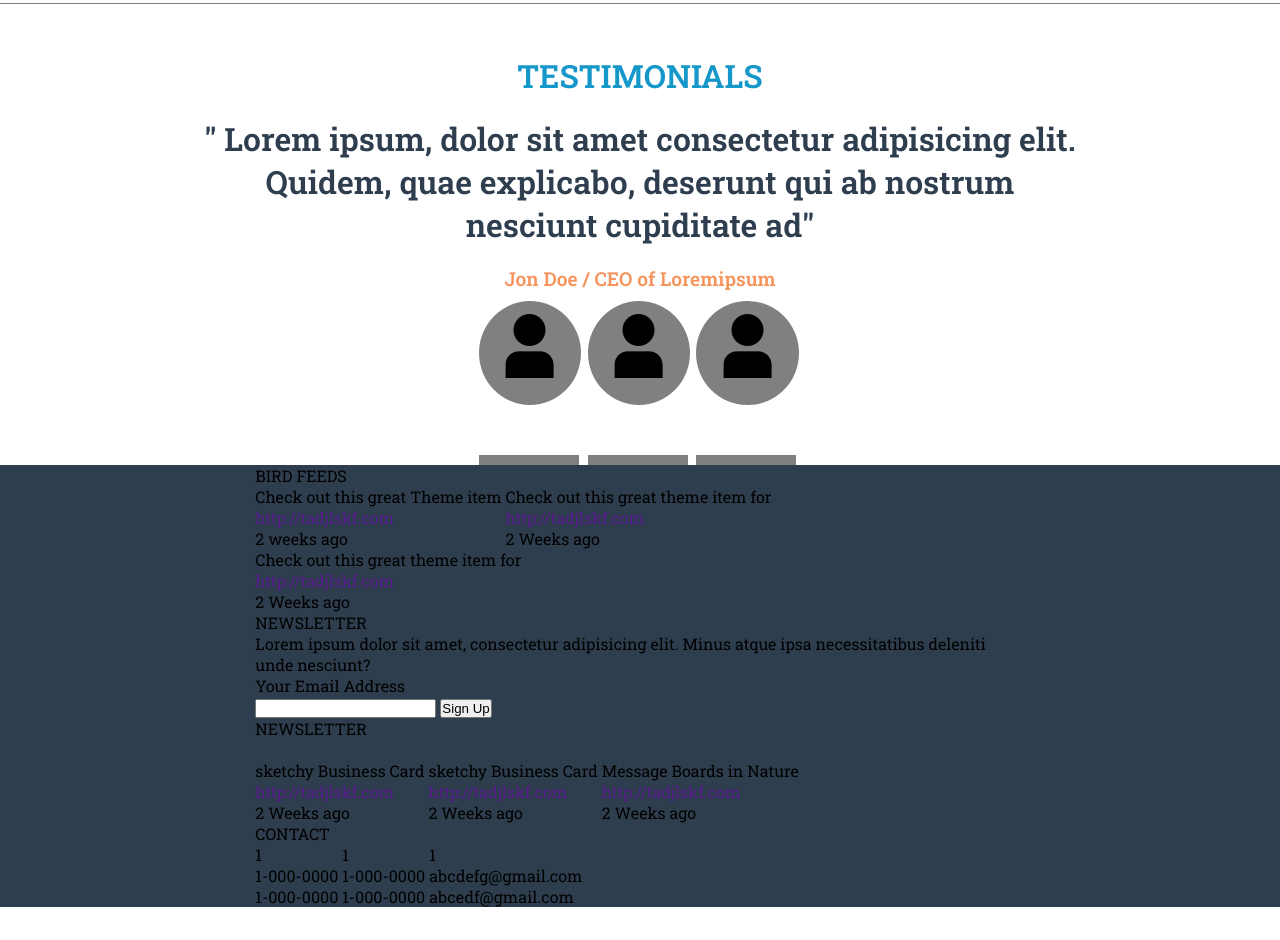
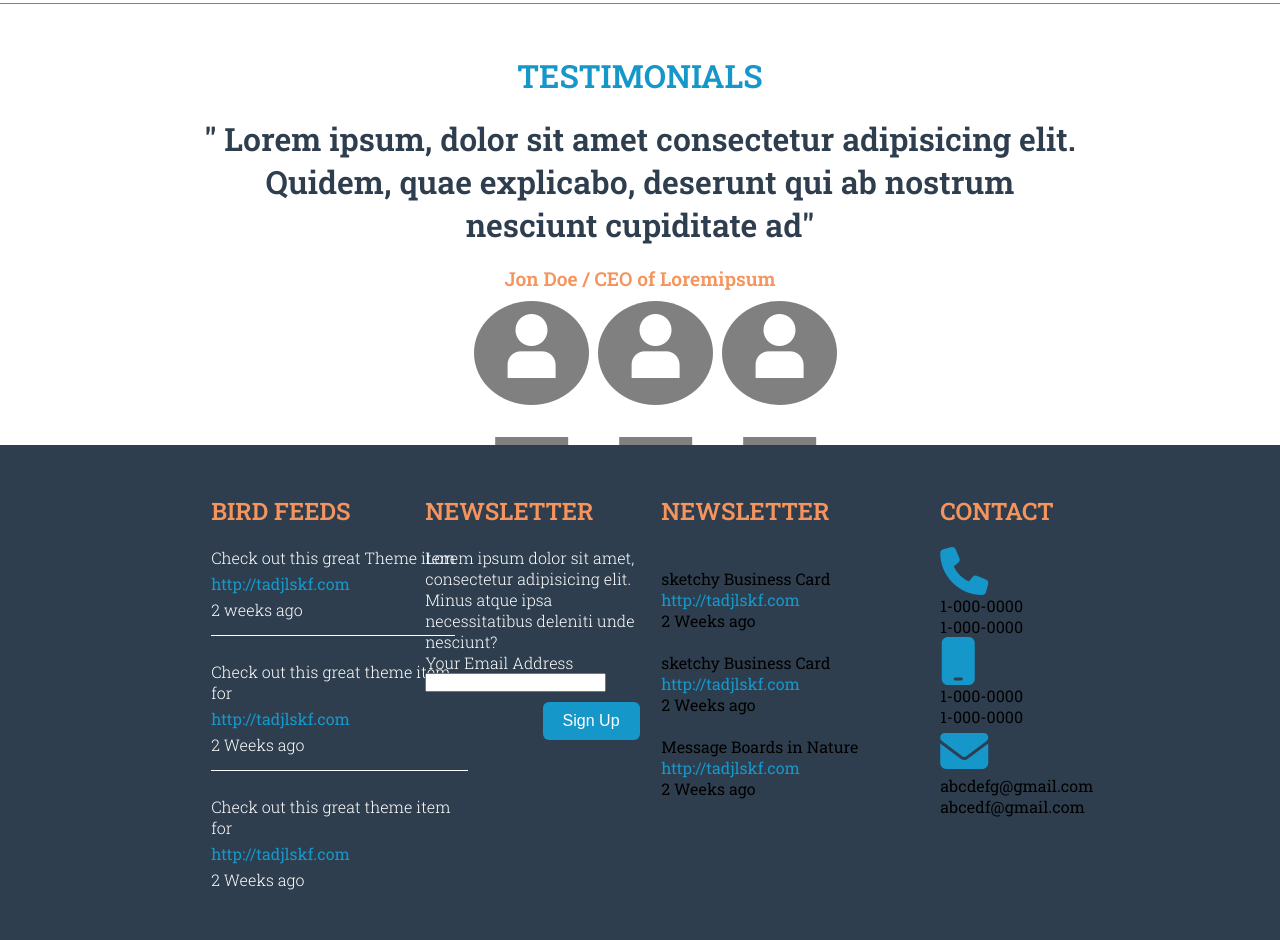
Before and after one commit to ShubhamARDENT/Portfolio, a plain HTML site: page index.html in a window 1280 px wide. Shown: the part 2733-3673 px from the top of the page. Before the commit the page ends 3640 px from the top, so only its background shows below. Drawn offline with nearby package versions, Linux system fonts and the light colour scheme; a script that the page names is missing.

Commit message:
Desktop version complete

```diff
--- a/assets/css/styles.css
+++ b/assets/css/styles.css
@@ -374,7 +374,6 @@ header .wrapper {
   padding: 95px 0%;
 }
 
-
 .service-description {
   text-align: center;
 }
@@ -394,7 +393,8 @@ header .wrapper {
 .portfolio_headings {
   display: flex;
   justify-content: space-between;
-
+  max-width: 100%;
+  width: 92%;
 }
 
 .portfolio_awesome {
@@ -416,11 +416,10 @@ header .wrapper {
   background-color: #2e3e4e;
 }
 
-
 .portfolio .wrapper {
   max-width: 100%;
   width: 77%;
-  padding: 50px 4% 50px 4%;
+  padding: 50px 2% 50px 7.3%;
 }
 
 .portfolio_list {
@@ -484,7 +483,6 @@ header .wrapper {
   flex-direction: row;
   align-items: center;
   justify-content: center;
-
 }
 
 .eye {
@@ -511,7 +509,6 @@ header .wrapper {
   /* Adjust text size */
   color: white;
   font-weight: 600;
-
 }
 
 .portfolio_card1:hover .camera {
@@ -538,7 +535,6 @@ header .wrapper {
   color: white;
   font-size: 0.9rem;
 }
-
 
 .our-services {
   display: flex;
@@ -609,15 +605,12 @@ header .wrapper {
 
 /* service icon end */
 
-
-
 .whatweoffer .wrapper {
   text-align: center;
   max-width: 100%;
   width: 77%;
   padding: 50px 4% 50px 4%;
 }
-
 
 .whatweoffer_list {
   display: flex;
@@ -649,8 +642,8 @@ header .wrapper {
 }
 
 .whatweoffer_element {
-  margin-top: 5px;
-  margin-left: 140px;
+  margin-top: 10px;
+  margin-left: 160px;
 }
 
 .more_works2 {
@@ -681,9 +674,8 @@ header .wrapper {
   text-align: center;
   max-width: 100%;
   width: 77%;
-  padding: 50px 4% 0px 4%;
+  padding: 50px 4% 50px 4%;
 }
-
 
 .testimonials_heading {
   color: #1697ca;
@@ -706,6 +698,7 @@ header .wrapper {
   font-weight: 600;
 }
 
+/* testimonial icon */
 i {
   font-weight: 900;
   font-size: 4rem;
@@ -714,53 +707,280 @@ i {
   padding: 10px 19%;
 }
 
-i:hover {
+.testimonial_list {
+  gap: 40px;
+  display: flex;
+  justify-content: center;
+}
+
+.testimonial_list li {
+  position: relative;
+  text-align: center;
+  cursor: pointer;
+  transition: all 0.3s ease;
+  margin-right: 20px;
+}
+
+/* Icon styles */
+.testimonial_list li i {
   font-weight: 900;
   font-size: 4rem;
-  background-color: #f5945c;
+  background-color: grey;
   border-radius: 50%;
-  padding: 10px 19%;
+  padding: 10px 40%;
+  color: white;
+  transition: background-color 0.3s ease, color 0.3s ease;
 }
 
+.testimonial_list li::after {
+  content: "";
+  position: absolute;
+  bottom: -50px;
+  left: 90%;
+  transform: translateX(-50%);
+  width: 115%;
+  height: 8px;
+  background-color: grey;
+  transition: background-color 0.3s ease;
+}
+
+.testimonial_list li::before {
+  content: "";
+  position: absolute;
+  bottom: -42px;
+  left: 90%;
+  transform: translateX(-50%);
+  width: 0;
+  height: 0;
+  border-left: 8px solid transparent;
+  border-right: 8px solid transparent;
+  border-bottom: 8px solid #f58561;
+  opacity: 0;
+  transition: opacity 0.3s ease;
+}
+
+.testimonial_list li:hover::before {
+  opacity: 1;
+}
+
+.testimonial_list li:hover i {
+  background-color: #f58561;
+  color: white;
+}
+
+.testimonial_list li:hover::after {
+  background-color: #f58561;
+}
+
+/* footer section starts */
 footer {
   background-color: #2e3e4e;
 }
 
-.testimonial_list li {
-  position: relative;
-  margin-right: 5px;
-  cursor: pointer;
-  transition: all 0.3s ease;
+footer .wrapper {
+  padding: 50px 5% 50px 5%;
+  display: flex;
+  justify-content: space-between;
+  max-width: 100%;
+  width: 77%;
+  column-gap: 20px;
 }
 
-
-.testimonial_list li:hover::after {
-  content: "";
-  /* Add a pseudo-element for the border */
-  display: block;
-  width: 100px;
-  /* Width of the border */
-  height: 10px;
-  /* Height of the border */
-  background-color: #f5945c;
-  /* Gradient border */
-  margin-top: 60px;
-  /* Space between the icon and the border */
+.footer_headings {
+  padding-bottom: 20px;
+  color: #f5945c;
+  font-size: 1.5rem;
+  font-weight: 600;
 }
 
-.testimonial_list li::after {
-  content: "";
-  /* Add a pseudo-element for the border */
-  display: block;
-  width: 100px;
-  /* Width of the border */
-  height: 10px;
-  /* Height of the border */
-  background-color: gray;
-  /* Gradient border */
-  margin-top: 60px;
-  /* Space between the icon and the border */
+.birdfeed {
+  display: flex;
+  flex-direction: column;
+  width: 30%;
 }
 
+.birdfeed_list p {
+  color: white;
+  font-weight: 300;
+}
 
-/* add triangle  */
+/* white line between list */
+.birdfeed_list li:nth-child(1),
+.birdfeed_list li:nth-child(2) {
+  border-bottom: 1px solid white;
+  margin-bottom: 5px;
+  padding-bottom: 15px;
+}
+
+footer .wrapper a:visited {
+  color: #1697ca;
+  padding-bottom: 5px;
+}
+
+.birdfeed_list p:nth-of-type(1) {
+  padding-bottom: 5px;
+}
+
+.birdfeed_list p:nth-of-type(2) {
+  padding-top: 5px;
+}
+
+.birdfeed_list li:nth-child(2) p:first-of-type,
+.birdfeed_list li:nth-child(3) p:first-of-type {
+  padding-top: 20px;
+}
+
+.newsletter {
+  display: flex;
+  flex-direction: column;
+  align-items: flex-start;
+  width: 25%;
+  margin-left: -65px;
+}
+
+.newsletter p {
+  color: white;
+  font-weight: 300;
+}
+
+.newsletter_desc {
+  padding-bottom: 20px;
+  border-bottom: 1px solid white;
+  margin-bottom: 5px;
+}
+
+.newsletter .email-heading {
+  color: #1697ca;
+  margin-bottom: 15px;
+  margin-top: 10px;
+}
+
+.newsletter .email {
+  margin-bottom: 10px;
+  padding: 10px;
+  width: 100%;
+  margin-bottom: 10px;
+}
+
+.newsletter button {
+  background-color: #1697ca;
+  border: none;
+  align-self: flex-end;
+  padding: 10px 20px;
+  cursor: pointer;
+  color: white;
+  border-radius: 6px;
+  font-size: 1rem;
+  margin-top: 10px;
+}
+
+.recentprojects {
+  display: flex;
+  flex-direction: column;
+  width: 30%;
+}
+
+.recentprojects_element {
+  display: flex;
+  column-gap: 20px;
+}
+
+.recentprojects_element2 {
+  color: white;
+  font-weight: 300;
+}
+
+.recentprojects_element2 p {
+  margin-bottom: 5px;
+}
+
+.recentprojects_element2 a {
+  margin-bottom: 5px;
+}
+.recentprojects_element img {
+  background-color: white;
+  width: 70px;
+  height: 70px;
+}
+
+.recentprojects_list li {
+  padding-bottom: 20px;
+}
+
+.recentprojects_list li:nth-child(1),
+.recentprojects_list li:nth-child(2) {
+  border-bottom: 1px solid white;
+  margin-bottom: 15px;
+  padding-bottom: 15px;
+}
+
+.contact {
+  width: 15%;
+}
+.contact_list {
+  display: flex;
+  flex-direction: column;
+  color: white;
+  font-weight: 300;
+}
+
+.phone_element1 {
+  display: flex;
+  justify-content: space-between;
+  margin-bottom: 40px;
+  font-size: 1.1rem;
+}
+
+.mobile_element {
+  display: flex;
+  justify-content: space-between;
+  margin-bottom: 40px;
+  font-size: 1.1rem;
+}
+
+.email_element {
+  display: flex;
+  justify-content: space-between;
+  font-size: 1.1rem;
+}
+
+.email_element2 {
+  margin-left: 20px;
+}
+
+/* contact icons */
+.phone::before {
+  content: "\f095";
+  font-family: "Font Awesome 5 Free";
+  font-weight: 900;
+  color: #1697ca;
+  font-size: 3rem;
+}
+
+.phone span {
+  display: none;
+}
+
+.mobile::before {
+  content: "\f3ce";
+  font-family: "Font Awesome 5 Free";
+  font-weight: 900;
+  color: #1697ca;
+  font-size: 3rem;
+}
+
+.message::before {
+  content: "\f0e0";
+  font-family: "Font Awesome 5 Free";
+  font-weight: 900;
+  color: #1697ca;
+  font-size: 3rem;
+}
+
+.message span {
+  display: none;
+}
+
+.mobile span {
+  display: none;
+}
```
